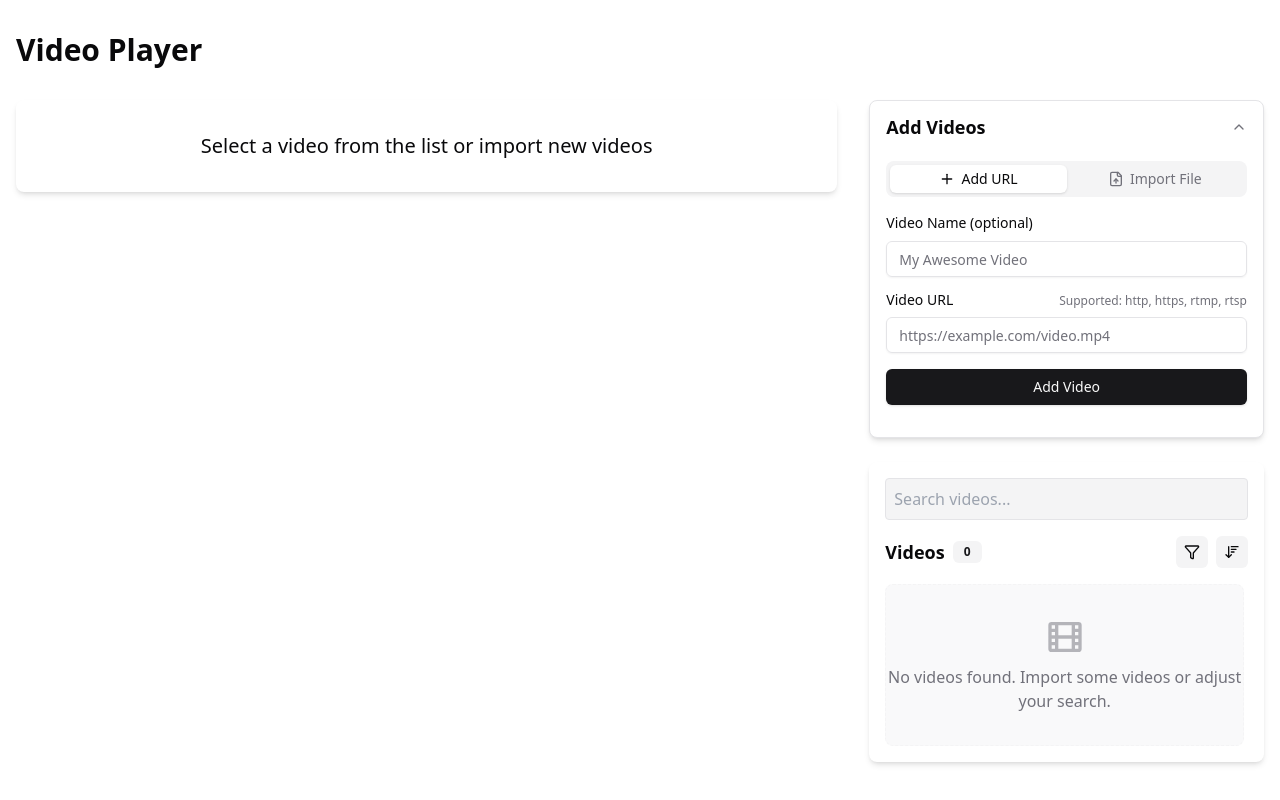
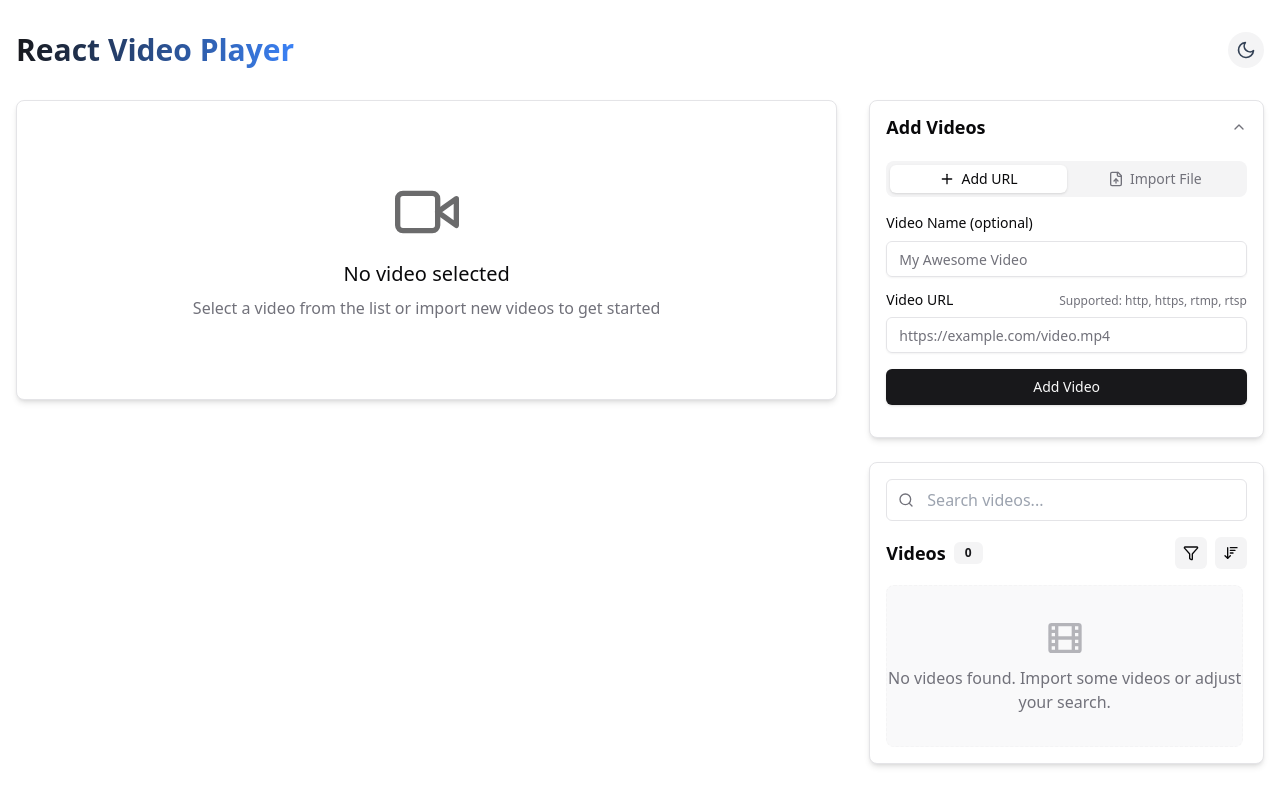
Before and after one commit to Abhijat05/DynamicVideoPlayer, a React (Vite) app: page / in a window 1280 px wide. Built offline with nearby package versions, Linux system fonts and the light colour scheme.

Commit message:
feat: enhance theme management and UI improvements in App component

```diff
--- a/src/App.jsx
+++ b/src/App.jsx
@@ -4,20 +4,43 @@ import VideoList from '@/components/VideoList'
 import FileImport from '@/components/FileImport'
 import {
   getStoredVideos,
-  saveVideos
+  saveVideos,
+  setupThemeListener
 } from '@/utils/localStorage'
+import { cn } from '@/lib/utils'
+import ThemeToggle from '@/components/ui/ThemeToggle'
 
 const App = () => {
   const [videos, setVideos] = useState([])
   const [currentVideo, setCurrentVideo] = useState(null)
   const [searchTerm, setSearchTerm] = useState('')
+  const [theme, setTheme] = useState('light')
 
-  // Load saved videos on mount
+  // Load saved videos and theme on mount
   useEffect(() => {
     // Load videos
     const storedVideos = getStoredVideos()
     if (storedVideos.length) setVideos(storedVideos)
+
+    // Load theme preference
+    const savedTheme = localStorage.getItem('videoplayer_theme')
+    if (savedTheme) {
+      setTheme(savedTheme)
+      document.documentElement.classList.toggle('dark', savedTheme === 'dark')
+    }
+
+    // Set up theme listener for system preference changes
+    const cleanup = setupThemeListener(setThemeWithPersistence)
+
+    return cleanup
   }, [])
+
+  // Set theme with persistence
+  const setThemeWithPersistence = (newTheme) => {
+    setTheme(newTheme)
+    localStorage.setItem('videoplayer_theme', newTheme)
+    document.documentElement.classList.toggle('dark', newTheme === 'dark')
+  }
 
   // Save videos to localStorage whenever they change
   useEffect(() => {
@@ -54,10 +77,16 @@ const App = () => {
   }
 
   return (
-    <div className="min-h-screen bg-background text-foreground transition-colors duration-200">
+    <div className={cn(
+      "min-h-screen bg-background text-foreground",
+      "transition-colors duration-300"
+    )}>
       <div className="container mx-auto px-4 py-8">
         <header className="flex justify-between items-center mb-8">
-          <h1 className="text-3xl font-bold">Video Player</h1>
+          <h1 className="text-3xl font-bold bg-gradient-to-r from-primary to-blue-500 text-transparent bg-clip-text">
+            React Video Player
+          </h1>
+          <ThemeToggle theme={theme} setTheme={setThemeWithPersistence} />
         </header>
 
         <div className="grid grid-cols-1 lg:grid-cols-3 gap-8">
@@ -69,8 +98,17 @@ const App = () => {
                 setVideos={setVideos}
               />
             ) : (
-              <div className="bg-card text-card-foreground rounded-lg p-8 text-center shadow-md">
-                <p className="text-xl">Select a video from the list or import new videos</p>
+              <div className="bg-card text-card-foreground rounded-lg p-8 shadow-md border border-border flex flex-col items-center justify-center min-h-[300px]">
+                <div className="mb-4 opacity-60">
+                  <svg xmlns="http://www.w3.org/2000/svg" width="64" height="64" viewBox="0 0 24 24" fill="none" stroke="currentColor" strokeWidth="2" strokeLinecap="round" strokeLinejoin="round">
+                    <polygon points="23 7 16 12 23 17 23 7" />
+                    <rect x="1" y="5" width="15" height="14" rx="2" ry="2" />
+                  </svg>
+                </div>
+                <h2 className="text-xl font-medium mb-2">No video selected</h2>
+                <p className="text-center text-muted-foreground">
+                  Select a video from the list or import new videos to get started
+                </p>
               </div>
             )}
           </div>
@@ -78,14 +116,24 @@ const App = () => {
           <div className="space-y-6">
             <FileImport onImport={handleImportVideos} />
 
-            <div className="bg-card text-card-foreground p-4 rounded-lg shadow-md">
+            <div className="bg-card text-card-foreground p-4 rounded-lg shadow-md border border-border">
+              <div className="relative mb-4">
+                <svg className="absolute left-3 top-1/2 -translate-y-1/2 h-4 w-4 text-muted-foreground" xmlns="http://www.w3.org/2000/svg" width="24" height="24" viewBox="0 0 24 24" fill="none" stroke="currentColor" strokeWidth="2" strokeLinecap="round" strokeLinejoin="round">
+                  <circle cx="11" cy="11" r="8" />
+                  <line x1="21" y1="21" x2="16.65" y2="16.65" />
+                </svg>
                 <input
                   type="text"
                   placeholder="Search videos..."
-                className="w-full p-2 mb-4 border rounded bg-muted text-foreground"
+                  className={cn(
+                    "w-full py-2 pl-10 pr-4 bg-background border rounded-md",
+                    "focus:outline-none focus:ring-2 focus:ring-ring focus:border-input",
+                    "transition-colors"
+                  )}
                   value={searchTerm}
                   onChange={(e) => setSearchTerm(e.target.value)}
                 />
+              </div>
               <VideoList
                 videos={videos}
                 searchTerm={searchTerm}
```
Lines whose indentation alone changed are shown as unchanged.
